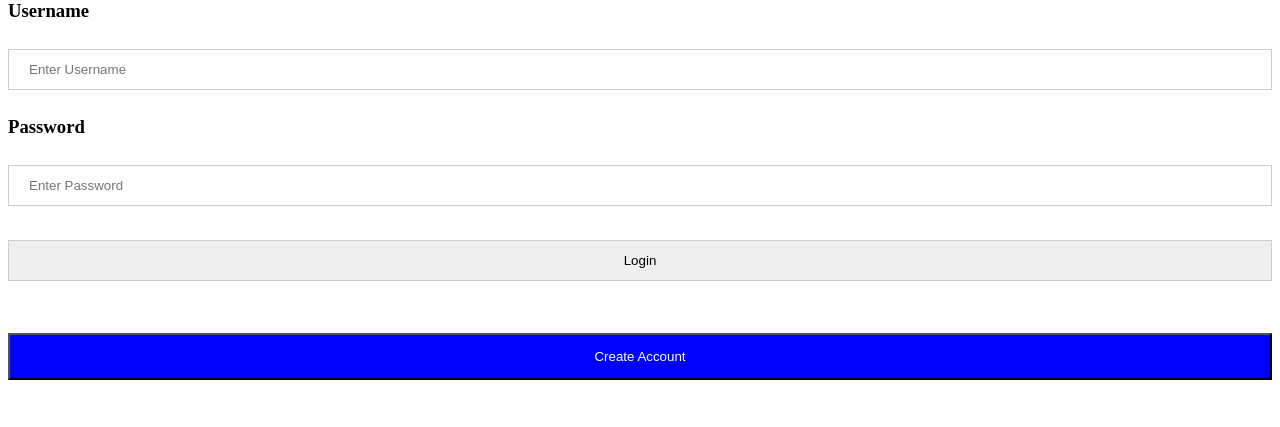
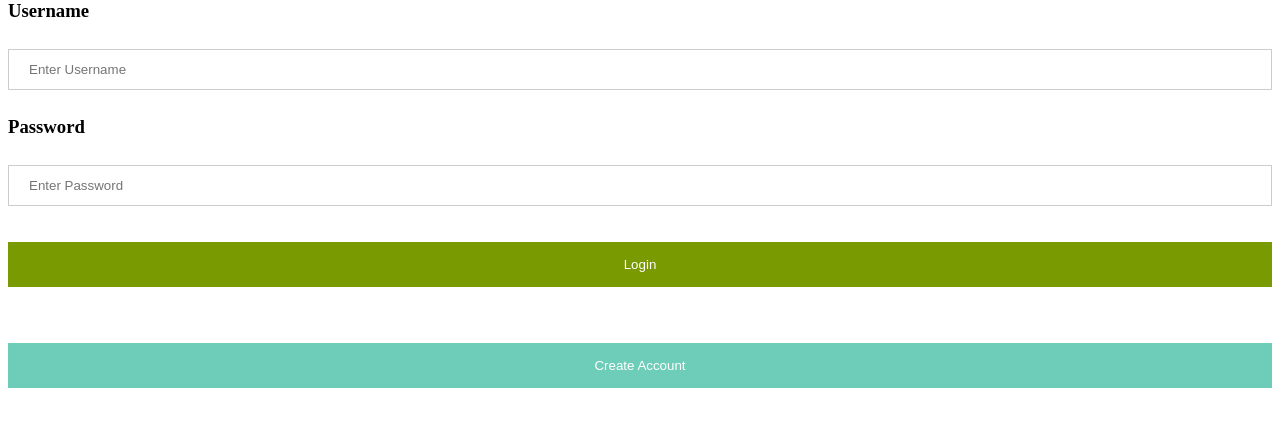
Before and after one commit to mgzwarrior/dbms_final, a Flask app: page / in a window 1280 px wide. Shown: the part 242-669 px from the top of the page. Run offline with Flask 2, Linux system fonts and the light colour scheme.

Commit message:
Minor changes to login page.

```diff
--- a/static/index.css
+++ b/static/index.css
@@ -8,19 +8,7 @@ img.logo
 {
 	margin: auto;
 }
-button
-{
-	background-color: green;
-	color: white;
-	padding: 14px 20px;
-	margin: 8px 0;
-	width: 100%;
-}
-button.create
-{
-	background-color: blue;
-}
-input
+input[type=text], input[type=password]
 {
 	width: 100%;
 	padding: 12px 20px;
@@ -29,3 +17,27 @@ input
 	border: 1px solid #ccc;
 	box-sizing: border-box;
 }
+input[type=submit].login_button
+{
+    width: 100%;
+    background-color: #7A9A01;
+    color: white;
+    text-decoration: none;
+    border: none;
+    padding: 15px 20px;
+    margin: 10px 0;
+}
+input[type=submit].create_button
+{
+    width: 100%;
+    background-color: #6DCDB8;
+    color: white;
+    text-decoration: none;
+    border: none;
+    padding: 15px 20px;
+    margin: 10px 0;
+}
+.error
+{
+    color: red;
+}
--- a/templates/index.html
+++ b/templates/index.html
@@ -20,14 +20,16 @@
             <input type='password' placeholder='Enter Password' name='password' required>
             <br>
             <br>
-            <input type='submit' value='Login'>
+            <input class='login_button' type='submit' value='Login'>
         </form>
         <br>
         {% if error %}
         {{error}}
         {% endif %}
         <br>
-        <button class="create">Create Account</button>
+        <form action='create' method='get'>
+            <input class='create_button' type='submit' value='Create Account'>
+        </form>
     </main>
 </body>
 
```
